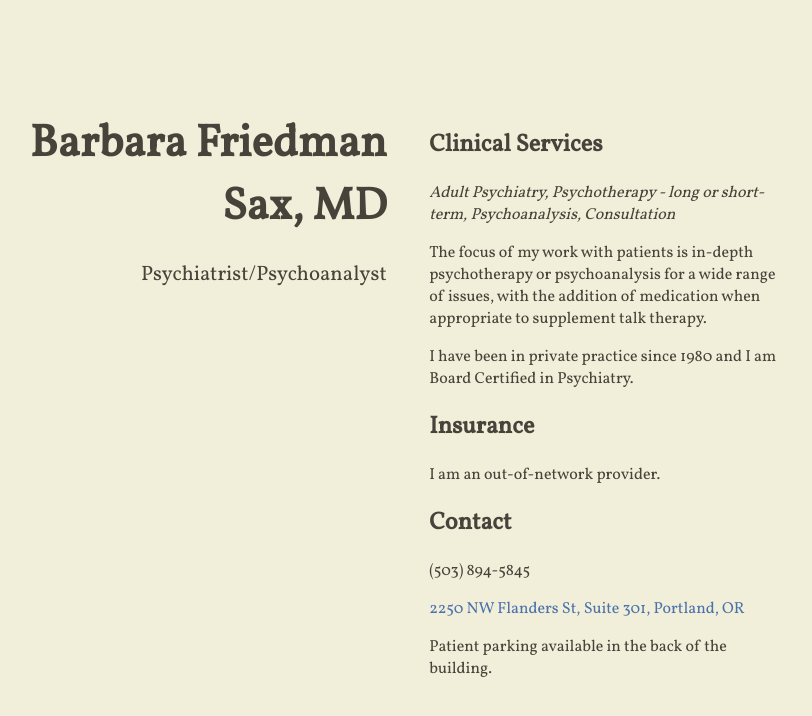
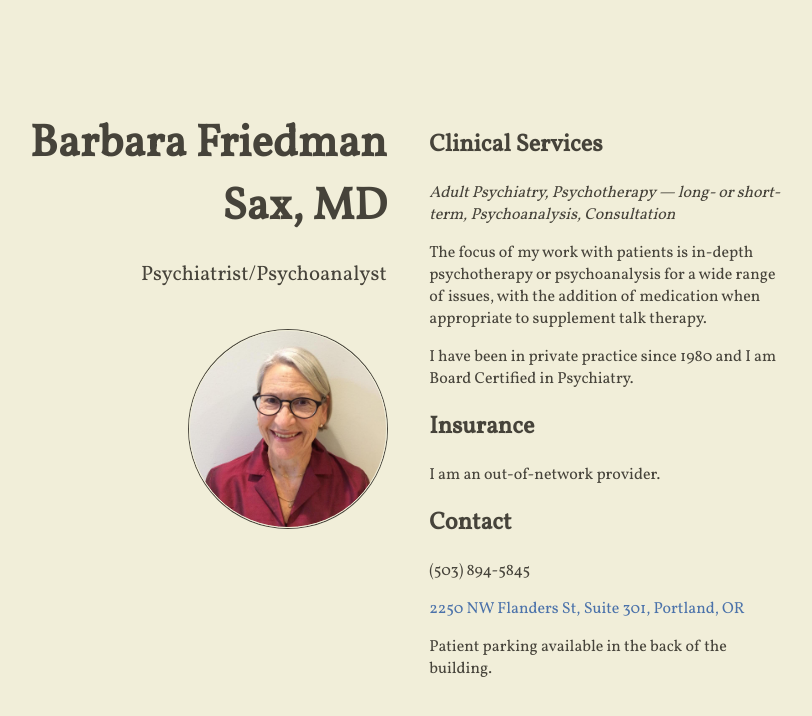
Before and after one commit to sjforman/bfsaxmd.github.io, a Jekyll site: the page built from index.html, in a window 1280 px wide. Shown: the top 716 px of the page, without its empty margins (242-1054 px from the left). Built offline with Jekyll 4.4.1, drawn with Linux system fonts in a browser that asks for light colours; nearby versions of some CDN libraries.

Commit message:
Adds profile photo

```diff
--- a/_includes/content.html
+++ b/_includes/content.html
@@ -1,6 +1,6 @@
 <h2>Clinical Services</h2>
 
-<dfn>Adult Psychiatry, Psychotherapy - long or short-term, Psychoanalysis, Consultation</dfn>
+<dfn>Adult Psychiatry, Psychotherapy &mdash; long- or short-term, Psychoanalysis, Consultation</dfn>
 
 <p>The focus of my work with patients is in-depth psychotherapy or psychoanalysis for a wide range of issues, with the addition of medication when appropriate to supplement talk therapy.</p>
 
--- a/assets/main.scss
+++ b/assets/main.scss
@@ -54,20 +54,20 @@ since it must be aligned with the content */
 	color: $text-color;
 }
 
-/*** logo ***/
-.logo-container {
+/*** headshot ***/
+.headshot-container {
 	text-align: center;
 }
 
-.logo {
-	width: 96px;
-	height: 96px;
+.headshot {
+	width: 196px;
+	height: 196px;
 	display: inline-block;
 	background-size: cover;
 	border-radius: 50%;
 	-moz-border-radius: 50%;
-	border: 2px solid $background-color;
-	box-shadow: 0 0 0 3px $text-color;
+	border: 1px solid $background-color;
+	box-shadow: 0 0 0 1px $text-color;
 }
 
 /*** author ***/
@@ -138,7 +138,7 @@ footer {
 	}
 
 	.author-container h1,
-	.logo-container,
+	.headshot-container,
 	.tagline-container p {
 		text-align: right;
 	}
--- a/index.html
+++ b/index.html
@@ -3,19 +3,20 @@ layout: base
 ---
 <div class="wrapper">
     <header>
-        {% if site.logo %}
-        <div class="logo-container">
-          <a class="logo" href="{{ page.baseurl }}" style="background-image: url('{{ site.baseurl }}{{ site.logo }}')"></a>
-        </div>
-        {% endif %}
 
         {% if site.author %}
         <div class="author-container"><h1>{{ site.author }}</h1></div>
         {% endif %}
 
+
         {% if site.tagline %}
         <div class="tagline-container"><p>{{ site.tagline }}</p></div>
         {% endif %}
+
+        <div class="headshot-container">
+          <div class="headshot" style="background-image: url('{{ site.baseurl }}/assets/barbarasax.jpg')"></div>
+        </div>
+
     </header>
     <main>
       {% if site.include_content %}
```
Also changed, not shown: assets/barbarasax.jpg (added).
